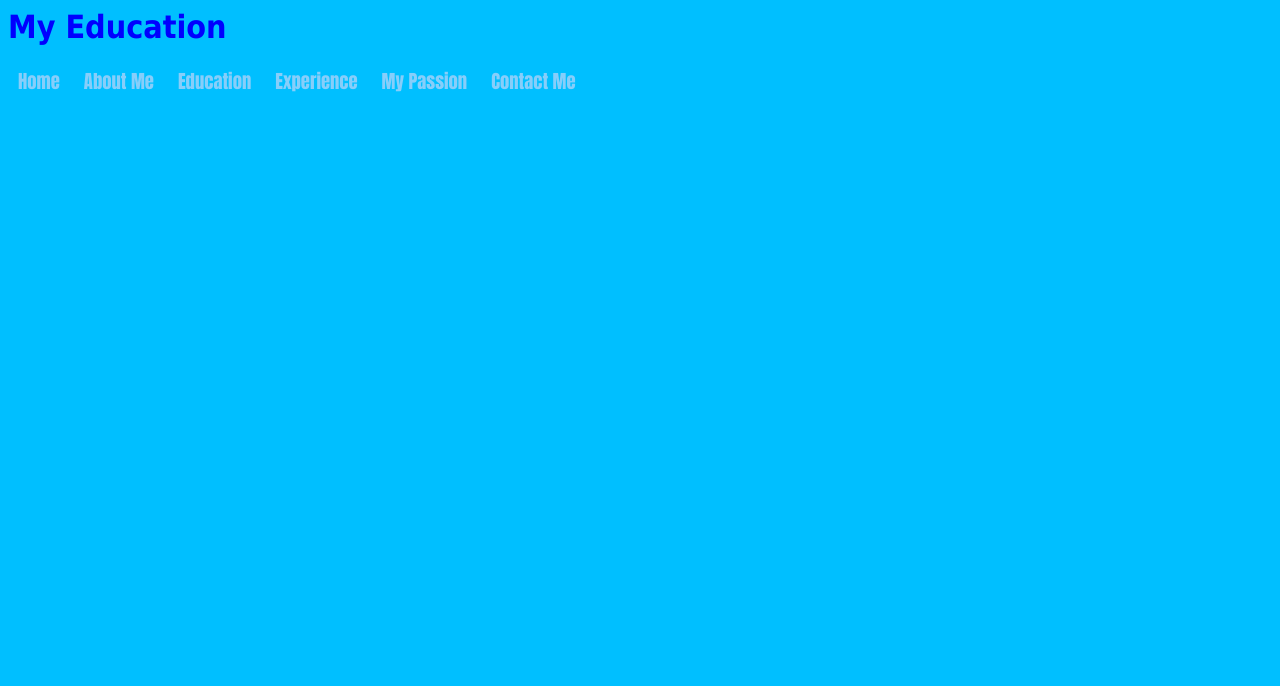
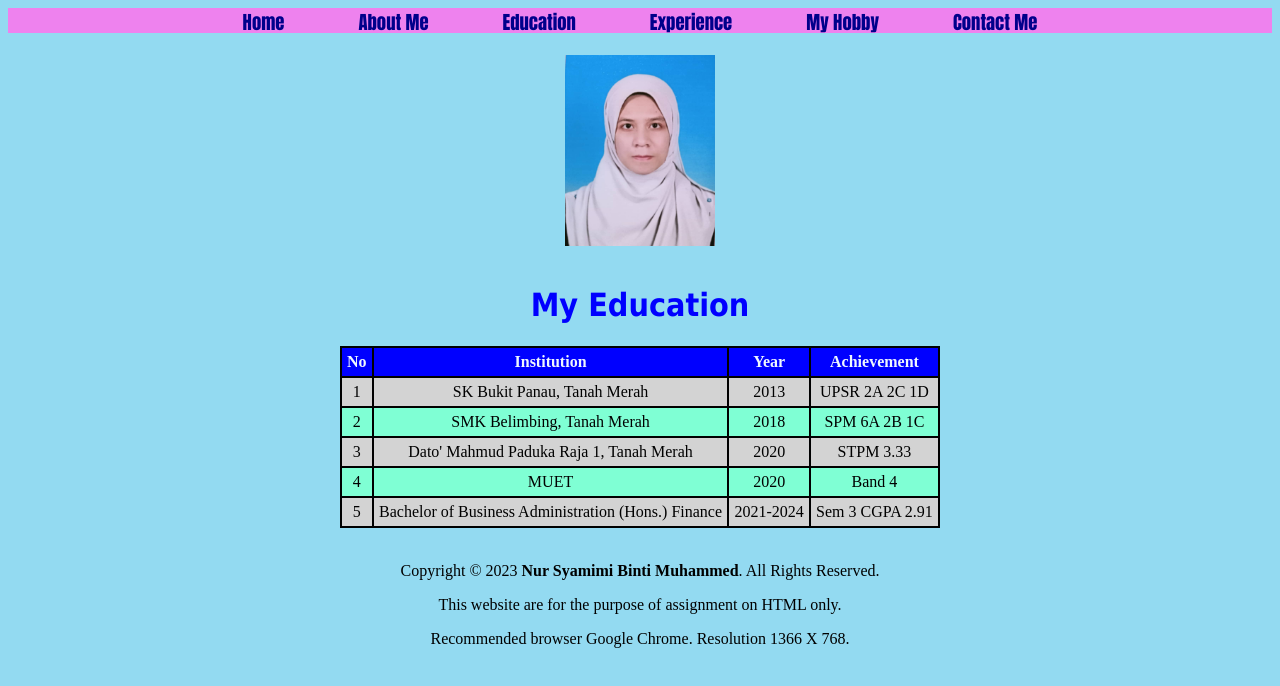
Before and after one commit to Syamimi2001/23_ims456_242a_individual, a plain HTML site: page IMS456 D2BA2424A IDIVIDUAL/education.html in a window 1280 px wide. Drawn offline with Linux system fonts and the light colour scheme.

Commit message:
Add files via upload

```diff
--- a/IMS456 D2BA2424A IDIVIDUAL/CSS/style.css
+++ b/IMS456 D2BA2424A IDIVIDUAL/CSS/style.css
@@ -5,7 +5,7 @@ h1
 }
 body
 {
-background-color:deepskyblue;
+background-color:rgb(147, 218, 241);
 }
 
 a
@@ -13,6 +13,65 @@ a
     text-decoration: none;
     font-family: Impact, Haettenschweiler, 'Arial Narrow Bold', sans-serif;
     font-size: 14pt;
-    color: lightskyblue;
-    padding: 10px;
+    color: darkblue;
+    padding: 35px;
 }
+
+.header
+    {
+        width: 100%;
+        background-color: violet;
+        float: left;
+        height: 25px;
+    }
+
+.slider
+    {
+        width: 100%;
+        background-color: lightcoral;
+        float: left;
+    }
+
+.content
+    {
+        color: black;
+    }
+
+table,tr,td,th
+    {
+        border:2px solid black;
+        border-collapse: collapse;
+        text-align: center;
+    }
+
+table
+    {
+        width: 600px;
+    }
+
+tr
+    {
+        background-color: lightgray;
+    }
+
+th
+    {
+        background-color: blue;
+        color: aliceblue;
+        padding: 5px;
+    }
+
+td
+    {
+        padding: 5px;
+    }
+
+tr:nth-child(odd)
+    {
+        background-color: aquamarine;
+    }
+
+tr:hover
+    {
+        background-color: aqua;
+    }
--- a/IMS456 D2BA2424A IDIVIDUAL/education.html
+++ b/IMS456 D2BA2424A IDIVIDUAL/education.html
@@ -4,14 +4,70 @@
     <link rel="stylesheet" type="text/css" href="css/style.css">
 </head>
 <body>
+
+<!--header-->
+<div class="header">
+    <div style="text-align: center;">
+    <a href="index.html">Home</a>
+    <a href="biodata.html">About Me</a>
+    <a href="education.html">Education</a>
+    <a href="experience.html">Experience</a>
+    <a href="myhobby.html">My Hobby</a>
+    <a href="contact.html">Contact Me</a>
+    </div>
+    <!--end of header-->
+
+<div align="center">
+    <img src="Images/pasport.jpeg" width="150px" style="padding: 0.5cm;">
 <h1>My Education</h1>
+</div>
 
-<a href="index.html">Home</a>
-<a href="biodata.html">About Me</a>
-<a href="education.html">Education</a>
-<a href="experience.html">Experience</a>
-<a href="mypassion.html">My Passion</a>
-<a href="contact.html">Contact Me</a>
+<div align="center">
+<table>
 
+    <tr>
+        <th>No</th>
+        <th>Institution</th>
+        <th>Year</th>
+        <th>Achievement</th>
+    </tr>
+    <tr>
+        <td>1</td>
+        <td>SK Bukit Panau, Tanah Merah</td>
+        <td>2013</td>
+        <td>UPSR 2A 2C 1D</td>
+    </tr>
+    <tr>
+        <td>2</td>
+        <td>SMK Belimbing, Tanah Merah</td>
+        <td>2018</td>
+        <td>SPM 6A 2B 1C</td>
+    </tr>
+    <tr>
+        <td>3</td>
+        <td>Dato' Mahmud Paduka Raja 1, Tanah Merah</td>
+        <td>2020</td>
+        <td>STPM 3.33</td>
+    </tr>
+    <tr>
+        <td>4</td>
+        <td>MUET</td>
+        <td>2020</td>
+        <td>Band 4</td>
+    </tr>
+    <tr>
+        <td>5</td>
+        <td>Bachelor of Business Administration (Hons.) Finance</td>
+        <td>2021-2024</td>
+        <td>Sem 3 CGPA 2.91</td>
+    </tr>
+</table>
+
+<br>
+    <p>Copyright © 2023 <b>Nur Syamimi Binti Muhammed</b>. All Rights Reserved.</p>
+    <p>This website are for the purpose of assignment on HTML only.</p>
+    <p>Recommended browser Google Chrome. Resolution 1366 X 768.</p>
+<br>
+</div>
 </body>
 </html>
```
Also changed, not shown: IMS456 D2BA2424A IDIVIDUAL/contact.html (+39 -7 lines), IMS456 D2BA2424A IDIVIDUAL/experience.html (+31 -14 lines), IMS456 D2BA2424A IDIVIDUAL/index.html (+37 -2 lines), IMS456 D2BA2424A IDIVIDUAL/myhobby.html (renamed from biodata.html, +10 -18 lines), IMS456 D2BA2424A IDIVIDUAL/Images/WC.jpg (added), IMS456 D2BA2424A IDIVIDUAL/Images/facebook.png (added), IMS456 D2BA2424A IDIVIDUAL/Images/instagram.png (added), IMS456 D2BA2424A IDIVIDUAL/Images/pasport.jpeg (added).
